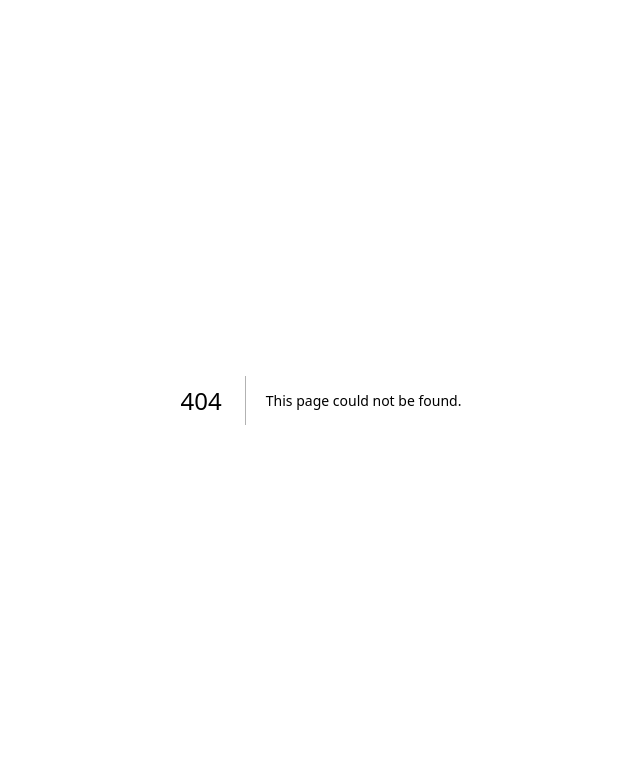
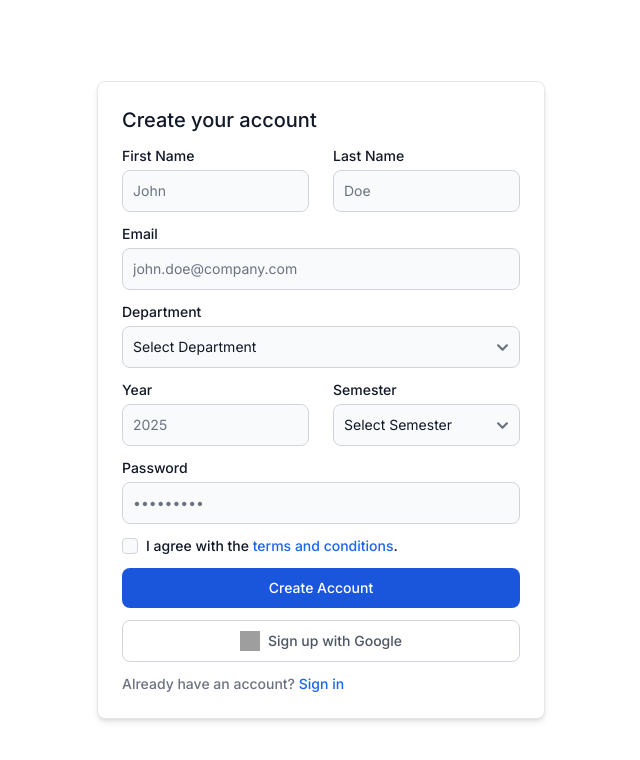
Before and after one commit to DexterMes/kevent, a Next.js app: page /signup in a window 1280 px wide. Before the commit this address had no page. Shown: the top 760 px of the page, without its empty margins (319-959 px from the left). Built offline with nearby package versions, Linux system fonts and the light colour scheme; grey boxes are pictures that could not be loaded.

Commit message:
feat: created login and signup page

```diff
--- /dev/null
+++ b/app/login/page.tsx
@@ -0,0 +1,9 @@
+import SignInForm from "../components/SignInForm";
+
+export default function SignIn() {
+  return (
+    <main className="flex h-screen items-center justify-center">
+      <SignInForm />
+    </main>
+  );
+}
--- /dev/null
+++ b/app/signup/page.tsx
@@ -0,0 +1,10 @@
+import { DarkThemeToggle } from "flowbite-react";
+import SignUpForm from "../components/SignUpForm";
+
+export default function SignUp() {
+  return (
+    <main className="flex h-screen items-center justify-center">
+      <SignUpForm />
+    </main>
+  );
+}
```
